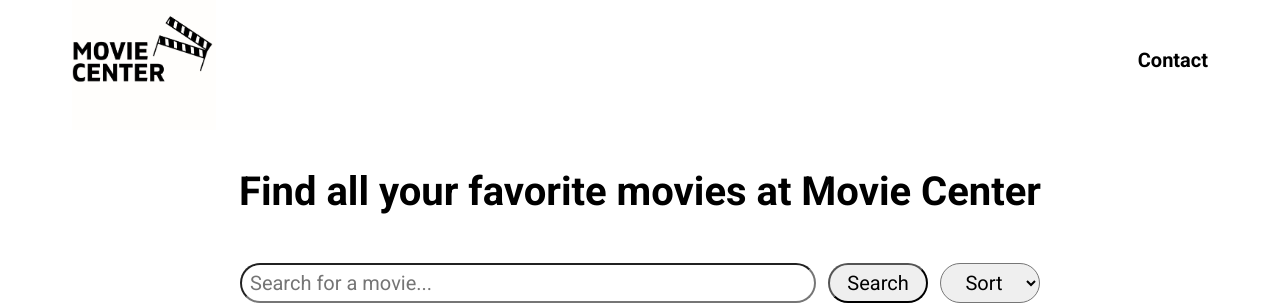
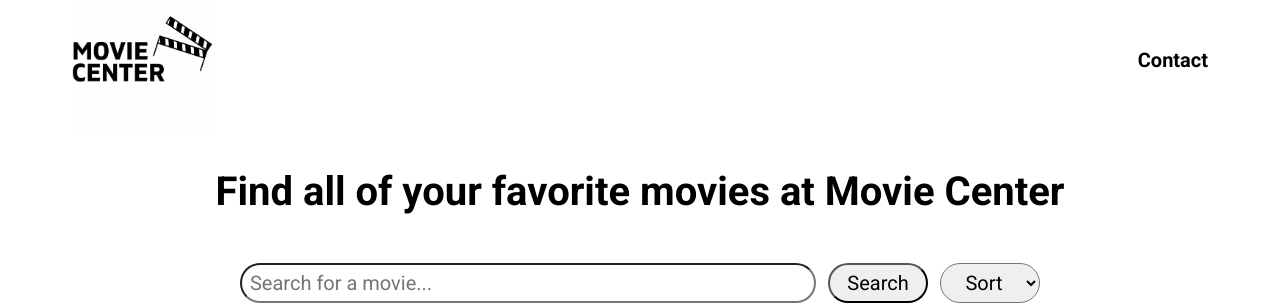
Before and after one commit to brandonbuhr/react-movie-database-app, a React (Create React App) app: page / in a window 1280 px wide. Shown: the top 305 px of the page. Built offline with nearby package versions, Linux system fonts and the light colour scheme; no server answers.

Commit message:
laptop attempt

```diff
--- a/src/pages/Home.jsx
+++ b/src/pages/Home.jsx
@@ -82,7 +82,7 @@ const Home = () => {
         <header>
           <div className="header__container">
             <div className="header__description">
-              <h1>Find all your favorite movies at Movie Center</h1>
+              <h1>Find all of your favorite movies at Movie Center</h1>
               <div className="search__box">
                 <input
                   type="text"
```
